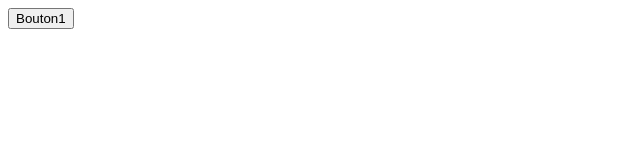
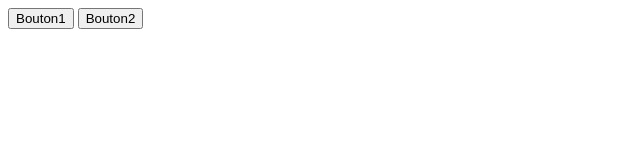
Before and after one commit to RaphaelP3/git-exo, a plain HTML site: page index.html in a window 1280 px wide. Shown: the whole page, without its empty margins (0-640 px from the left). Drawn offline with Linux system fonts and the light colour scheme.

Commit message:
Nouvelle branche

```diff
--- a/index.html
+++ b/index.html
@@ -8,6 +8,7 @@
 <body>
 
     <button>Bouton1</button>
+    <button>Bouton2</button>
 
 </body>
 </html>
```
